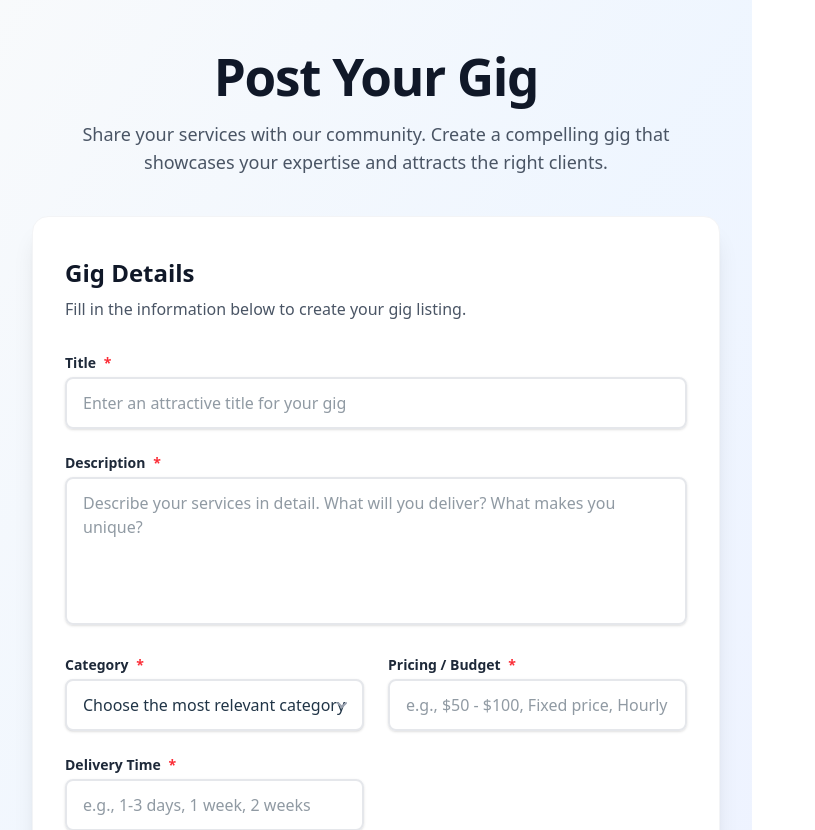
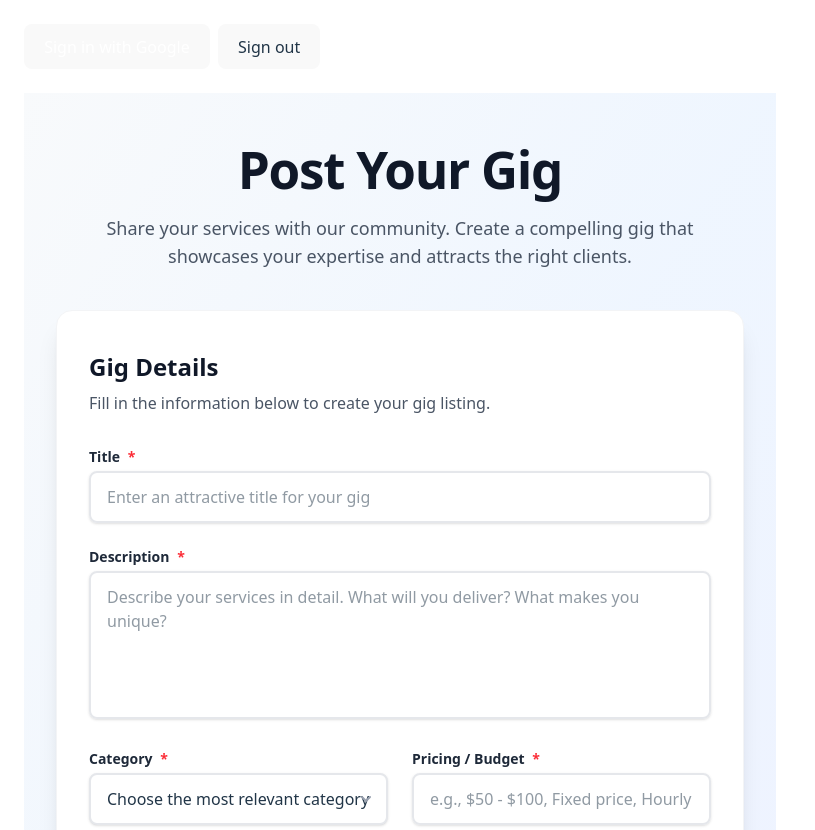
Before and after one commit to Derrickkoome/Tujitume-Frontend, a React (Vite) app: page / in a window 1280 px wide. Shown: the top 830 px of the page, without its empty margins (0-815 px from the left). Built offline with nearby package versions, Linux system fonts and the light colour scheme.

Commit message:
feat(auth): scaffold firebase auth component and config (placeholders)

```diff
--- a/src/App.jsx
+++ b/src/App.jsx
@@ -1,8 +1,14 @@
 import PostGigPage from './components/PostGigPage'
+import FirebaseAuth from './components/FirebaseAuth'
 
 function App() {
   return (
-    <PostGigPage />
+    <div className="p-6">
+      <FirebaseAuth />
+      <div className="mt-6">
+        <PostGigPage />
+      </div>
+    </div>
   )
 }
 
--- /dev/null
+++ b/src/components/FirebaseAuth.jsx
@@ -0,0 +1,30 @@
+import React from 'react';
+import { auth, googleProvider } from '../firebaseConfig';
+import { signInWithPopup, signOut } from 'firebase/auth';
+
+export default function FirebaseAuth() {
+  const signInWithGoogle = async () => {
+    try {
+      const result = await signInWithPopup(auth, googleProvider);
+      console.log('Signed in user:', result.user);
+    } catch (err) {
+      console.error('Sign-in error', err);
+    }
+  };
+
+  const signOutUser = async () => {
+    try {
+      await signOut(auth);
+      console.log('Signed out');
+    } catch (err) {
+      console.error('Sign-out error', err);
+    }
+  };
+
+  return (
+    <div className="space-x-2">
+      <button onClick={signInWithGoogle} className="px-4 py-2 bg-blue-500 text-white rounded">Sign in with Google</button>
+      <button onClick={signOutUser} className="px-4 py-2 bg-gray-200 rounded">Sign out</button>
+    </div>
+  );
+}
--- /dev/null
+++ b/src/firebaseConfig.js
@@ -0,0 +1,19 @@
+// Firebase configuration and initialization (modular SDK)
+import { initializeApp } from 'firebase/app';
+import { getAuth, GoogleAuthProvider } from 'firebase/auth';
+
+// TODO: Replace with your Firebase project's config
+const firebaseConfig = {
+  apiKey: 'YOUR_API_KEY',
+  authDomain: 'YOUR_AUTH_DOMAIN',
+  projectId: 'YOUR_PROJECT_ID',
+  storageBucket: 'YOUR_STORAGE_BUCKET',
+  messagingSenderId: 'YOUR_MESSAGING_SENDER_ID',
+  appId: 'YOUR_APP_ID'
+};
+
+const app = initializeApp(firebaseConfig);
+const auth = getAuth(app);
+const googleProvider = new GoogleAuthProvider();
+
+export { app, auth, googleProvider };
```
